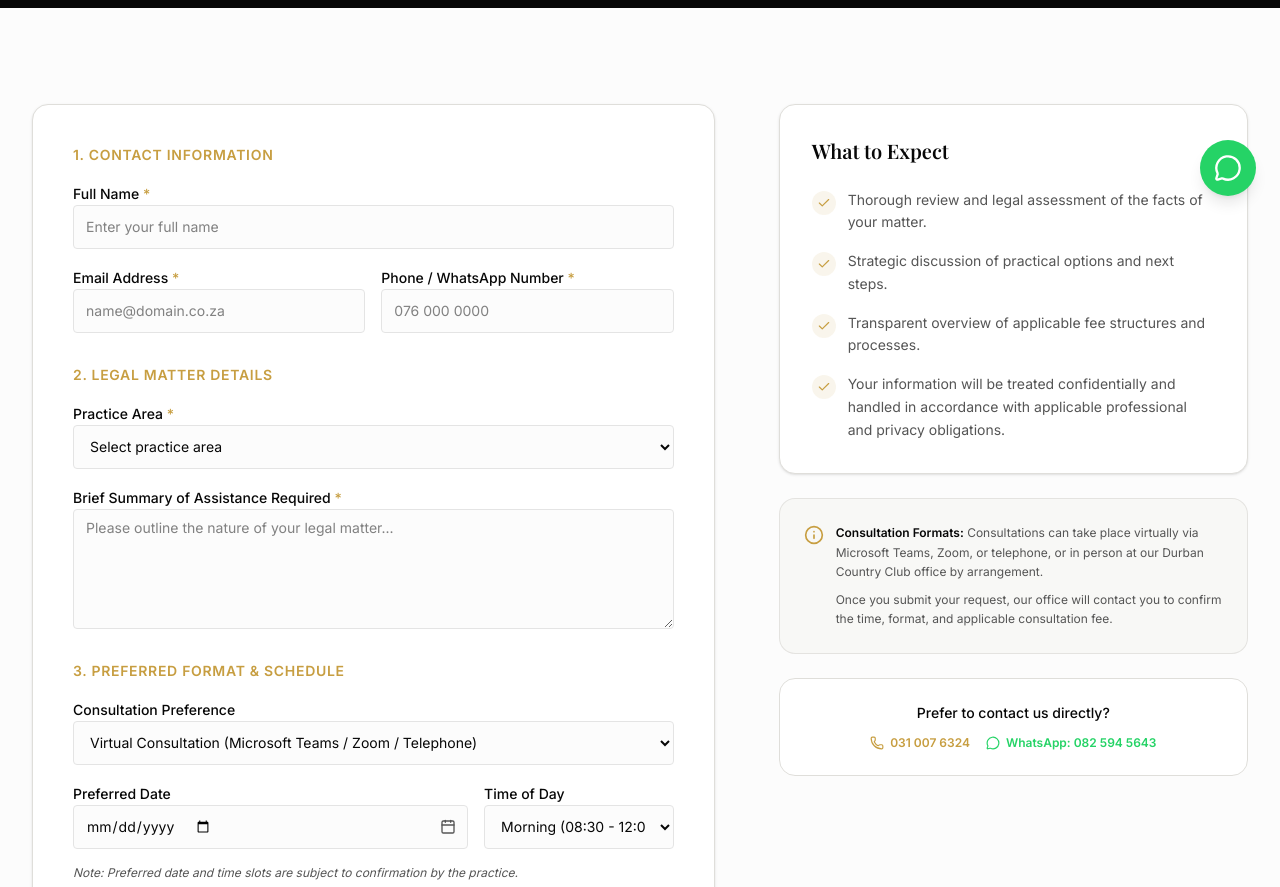
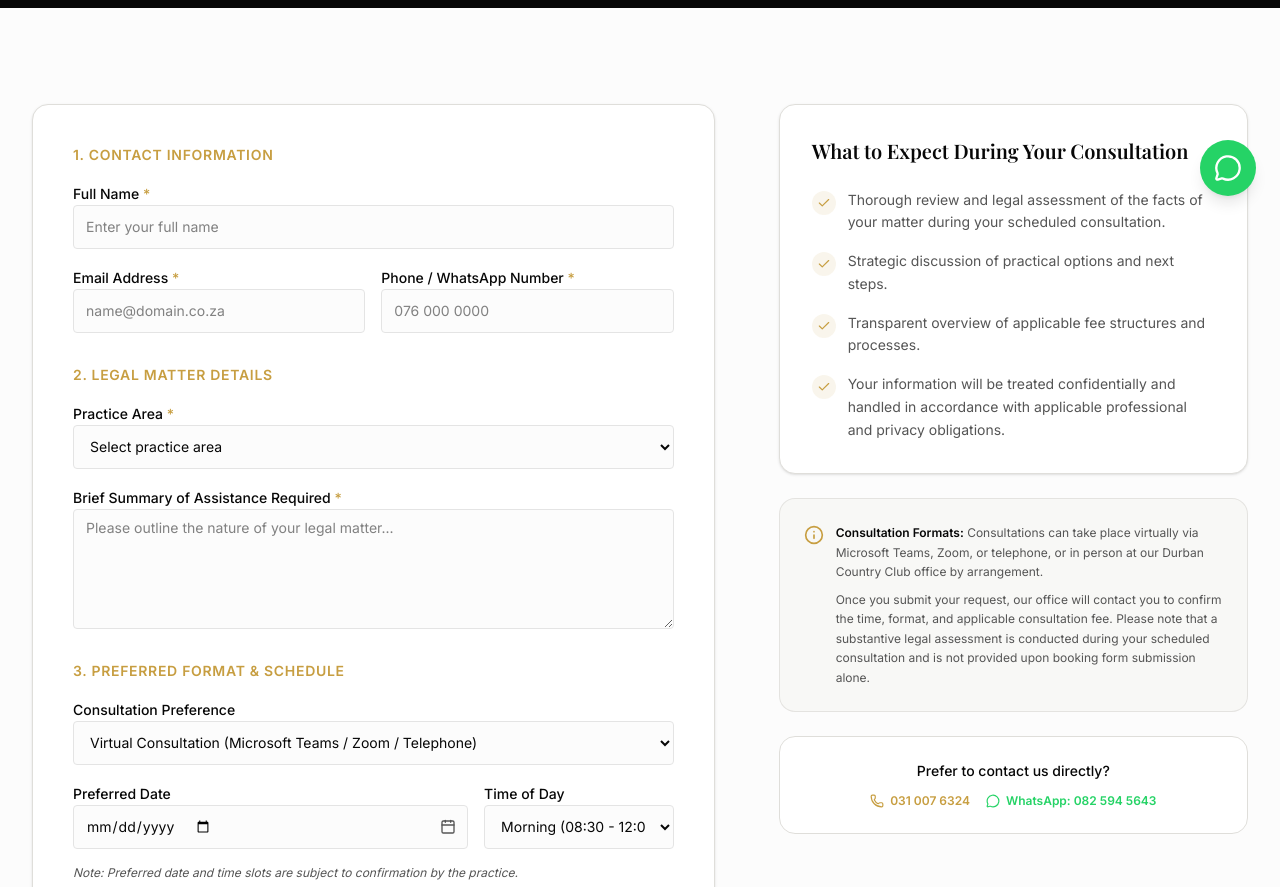
Before and after one commit to mthembuavuyile/sethu-mkhwanazi-attorneys, a website: page book-consultation.html in a window 1280 px wide. Shown: the part 580-1467 px from the top of the page. Drawn offline with nearby package versions, Linux system fonts and the light colour scheme; a web font is replaced by a local one.

Commit message:
docs: update legal disclaimer language and clarify consultation expectations

```diff
--- a/book-consultation.html
+++ b/book-consultation.html
@@ -237,13 +237,13 @@
               <div class="sticky top-28 space-y-6">
                 <!-- What to Expect Card -->
                 <div class="bg-card border border-border rounded-2xl p-8 shadow-sm">
-                  <h3 class="font-serif text-xl font-semibold text-foreground mb-6">What to Expect</h3>
+                  <h3 class="font-serif text-xl font-semibold text-foreground mb-6">What to Expect During Your Consultation</h3>
                   <ul class="space-y-4">
                     <li class="flex items-start gap-3">
                       <div class="w-6 h-6 rounded-full bg-accent/10 text-accent flex items-center justify-center shrink-0 mt-0.5">
                         <i data-lucide="check" class="h-3.5 w-3.5"></i>
                       </div>
-                      <span class="text-muted-foreground text-sm leading-relaxed">Thorough review and legal assessment of the facts of your matter.</span>
+                      <span class="text-muted-foreground text-sm leading-relaxed">Thorough review and legal assessment of the facts of your matter during your scheduled consultation.</span>
                     </li>
                     <li class="flex items-start gap-3">
                       <div class="w-6 h-6 rounded-full bg-accent/10 text-accent flex items-center justify-center shrink-0 mt-0.5">
@@ -272,7 +272,7 @@
                     <i data-lucide="info" class="h-5 w-5 text-accent shrink-0 mt-0.5"></i>
                     <div class="text-xs text-muted-foreground leading-relaxed space-y-2">
                       <p><strong class="text-foreground">Consultation Formats:</strong> Consultations can take place virtually via Microsoft Teams, Zoom, or telephone, or in person at our Durban Country Club office by arrangement.</p>
-                      <p>Once you submit your request, our office will contact you to confirm the time, format, and applicable consultation fee.</p>
+                      <p>Once you submit your request, our office will contact you to confirm the time, format, and applicable consultation fee. Please note that a substantive legal assessment is conducted during your scheduled consultation and is not provided upon booking form submission alone.</p>
                     </div>
                   </div>
                 </div>
```
Also changed, not shown: terms.html (+1 -1 lines).
